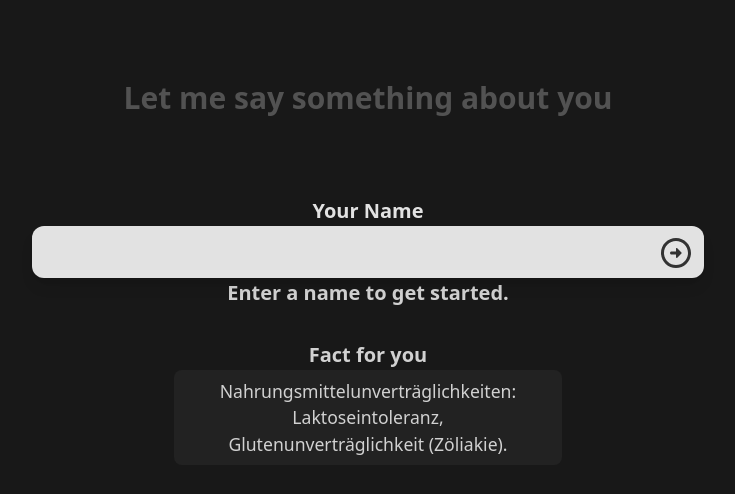
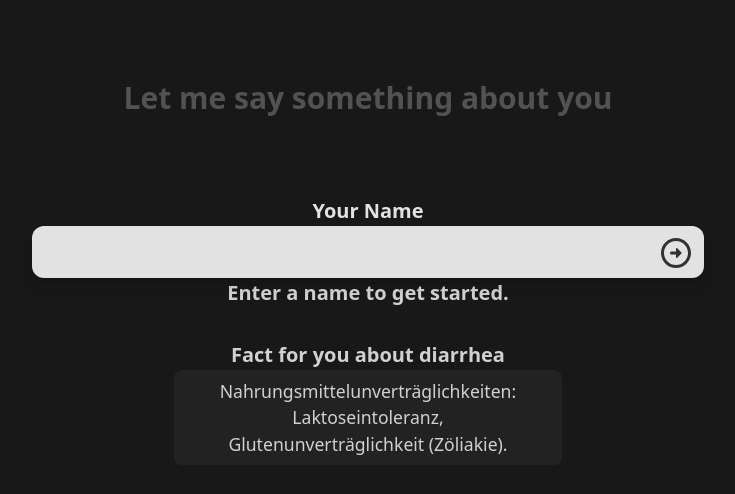
Before and after one commit to YakuzaSan/Lumina, a Next.js app: page / in a window 1280 px wide. Shown: the top 494 px of the page, without its empty margins (272-1007 px from the left). Built offline with nearby package versions, Linux system fonts and the light colour scheme.

Commit message:
Update FactsDisplay.tsx

```diff
--- a/app/components/FactsDisplay.tsx
+++ b/app/components/FactsDisplay.tsx
@@ -6,7 +6,7 @@ export default function FactDisplay({ fact }: { fact: string }) {
             <h2
                 className={`font-bold text-[1rem] lg:text-[1.25rem] text-[#D1D1D1]`}
             >
-                Fact for you
+                Fact for you about diarrhea
             </h2>
             <div
                 className={`flex justify-center items-center text-[1.1rem] bg-[#222222] text-[#D1D1D1] text-center rounded-lg py-2 px-5`}
```
